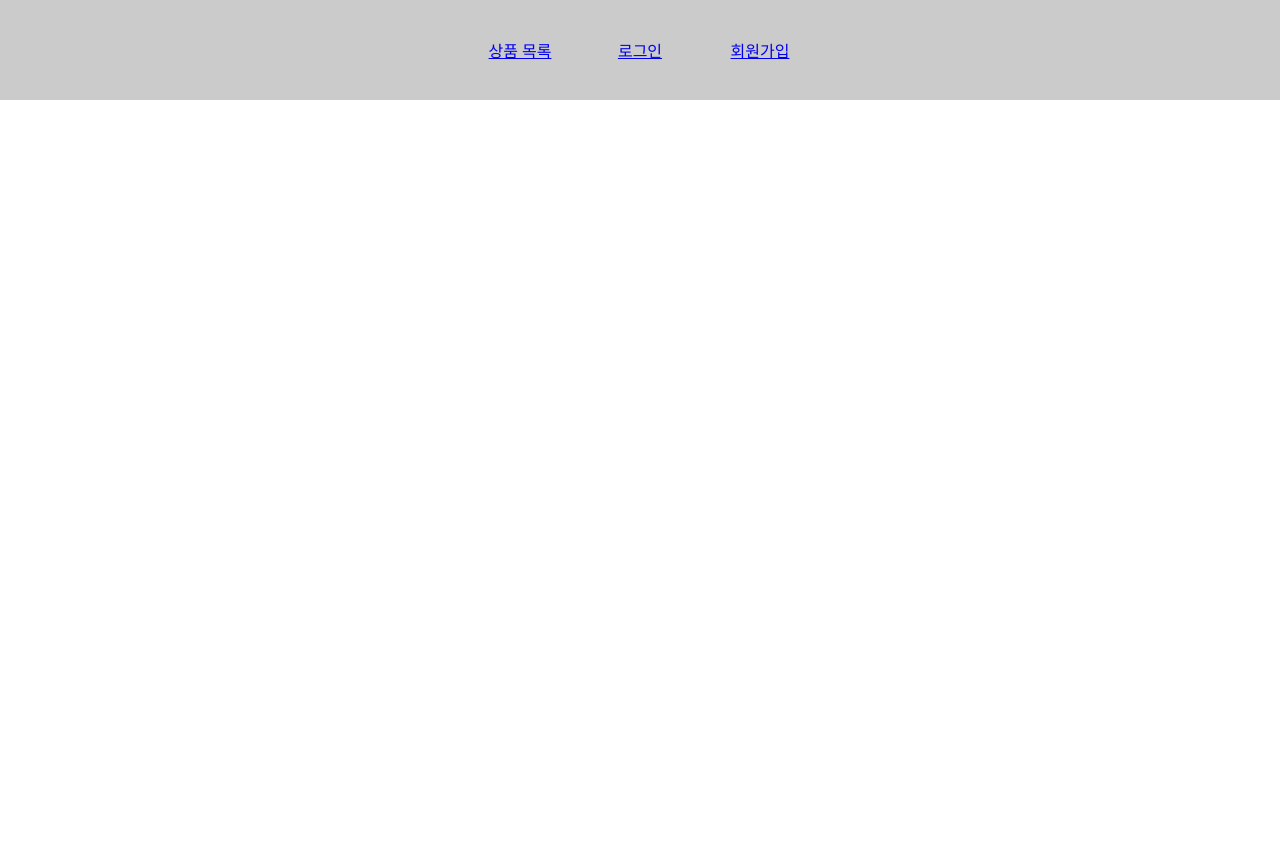
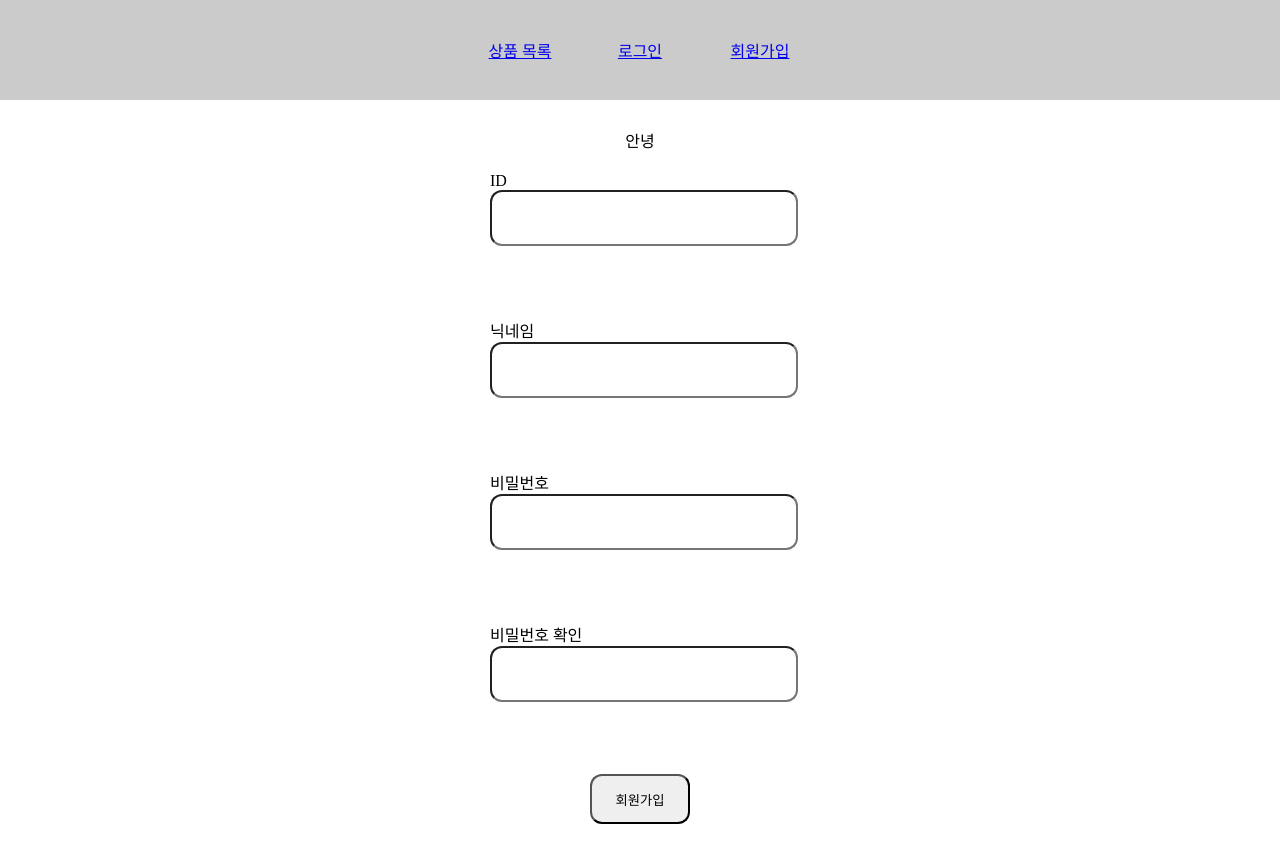
Before and after one commit to cobocho/numble-fashion-ecommerce, a React (Vite) app: page /signup in a window 1280 px wide. Shown: the top 862 px of the page. Built offline with nearby package versions, Linux system fonts and the light colour scheme; what emotion-reset would draw is missing.

Commit message:
Feat: 회원가입 기능 구현

```diff
--- a/src/api/auth.api.ts
+++ b/src/api/auth.api.ts
@@ -1,10 +1,19 @@
-import { UseQueryOptions, useQuery } from '@tanstack/react-query';
+import { UseQueryOptions, useQuery, useMutation, UseMutationOptions } from '@tanstack/react-query';
 import { API_PATH } from '@/constants/path';
 import { Token } from '@/types/user';
 import request from './core/request';
+import { CreateUserForm } from '@/types/auth';
 
 export const getToken = async (id: string, password: string): Promise<Token> => {
   return await request(`${API_PATH.AUTH.TOKEN}?id=${id}&password=${password}`);
+};
+
+export const createUser = async (userData: CreateUserForm, options?: RequestInit) => {
+  return await request(API_PATH.AUTH.SIGNUP, {
+    method: 'POST',
+    body: JSON.stringify(userData),
+    ...options,
+  });
 };
 
 export const useGetToken = (id: string, password: string, options?: UseQueryOptions<Token>) => {
@@ -15,3 +24,7 @@ export const useGetToken = (id: string, password: string, options?: UseQueryOpti
     ...options,
   });
 };
+
+export const useCreateUser = (userData: CreateUserForm | null = null, options?: UseMutationOptions<CreateUserForm>) => {
+  return useMutation<CreateUserForm>(() => createUser(userData!), options);
+};
--- a/src/constants/path.ts
+++ b/src/constants/path.ts
@@ -21,5 +21,6 @@ export const API_PATH = Object.freeze({
 
   AUTH: {
     TOKEN: '/auth',
+    SIGNUP: '/signup',
   },
 });
--- /dev/null
+++ b/src/constants/regexp.ts
@@ -0,0 +1,7 @@
+const REGEXP = {
+  ID: /^[a-z0-9]{6,14}$/,
+  PASSWORD: /^(?=.*[A-Za-z0-9])(?=.*[@$!%*#?&])[A-Za-z0-9@$!%*#?&]{8,}$/,
+  NICKNAME: /^.{2,8}$/,
+};
+
+export default REGEXP;
--- /dev/null
+++ b/src/pages/SignUp/index.style.tsx
@@ -0,0 +1,17 @@
+import styled from '@emotion/styled';
+
+export const Container = styled.div`
+  display: flex;
+  justify-content: center;
+  align-items: center;
+  padding: 20px;
+`;
+
+export const SignUpForm = styled.form`
+  display: flex;
+  gap: 20px;
+  flex-direction: column;
+  justify-content: center;
+  align-items: center;
+  width: 300px;
+`;
--- a/src/pages/SignUp/index.tsx
+++ b/src/pages/SignUp/index.tsx
@@ -1,5 +1,74 @@
+import useForm from '@/hooks/useForm';
+import * as Style from './index.style';
+import Input from '@/common/input';
+import Button from '@/common/Button';
+import { CreateUserForm } from '@/types/auth';
+import signUpValidator from './signupValidator';
+import { createUser } from '@/api/auth.api';
+import { useNavigate } from 'react-router-dom';
+import { ROUTE_PATH } from '@/constants/path';
+
 const SignUp = () => {
-  return <div></div>;
+  const navigate = useNavigate();
+  const { values, errors, handleChange, handleSubmit } = useForm<CreateUserForm>({
+    init: {
+      id: '',
+      nickname: '',
+      password: '',
+      password_check: '',
+    },
+    onSubmit: async () => {
+      try {
+        const result = await createUser(values);
+        alert(result.message);
+        navigate(ROUTE_PATH.BASE);
+      } catch (err) {
+        alert(err);
+      }
+    },
+    validate: signUpValidator,
+  });
+
+  return (
+    <Style.Container>
+      <Style.SignUpForm onSubmit={handleSubmit}>
+        안녕
+        <Input
+          type="id"
+          label="ID"
+          name="id"
+          fillWidth
+          onChange={handleChange}
+        />
+        <p>{errors.id}</p>
+        <Input
+          type="text"
+          label="닉네임"
+          name="nickname"
+          fillWidth
+          onChange={handleChange}
+        />
+        <p>{errors.nickname}</p>
+        <Input
+          type="password"
+          label="비밀번호"
+          name="password"
+          fillWidth
+          onChange={handleChange}
+        />
+        <p>{errors.password}</p>
+        <Input
+          type="password"
+          label="비밀번호 확인"
+          name="password_check"
+          fillWidth
+          onChange={handleChange}
+        />
+        <p>{errors.password_check}</p>
+        <Button type="submit">회원가입</Button>
+      </Style.SignUpForm>
+    </Style.Container>
+  );
 };
 
 export default SignUp;
--- /dev/null
+++ b/src/pages/SignUp/signUpValidator.ts
@@ -0,0 +1,34 @@
+import REGEXP from '@/constants/regexp';
+import { CreateUserForm } from '@/types/auth';
+
+const signUpValidator = ({ id, nickname, password, password_check }: CreateUserForm) => {
+  const error: Partial<CreateUserForm> = {};
+
+  if (!id) {
+    error.id = 'ID를 입력해주세요!';
+  } else if (!REGEXP.ID.test(id)) {
+    error.id = '6자 이상 14자 이하의 영어 소문자와 숫자로 이루어진 ID을 입력해주세요!';
+  }
+
+  if (!password) {
+    error.password = '비밀번호를 입력해주세요!';
+  } else if (!REGEXP.PASSWORD.test(password)) {
+    error.password = '8자 이상의 영어와 숫자, 특수문자가 포함된 비밀번호를 입력해주세요!';
+  }
+
+  if (!nickname) {
+    error.nickname = '닉네임을 입력해주세요!';
+  } else if (!REGEXP.NICKNAME.test(nickname)) {
+    error.nickname = '2자 이상 8자 이하의 닉네임을 입력해주세요!';
+  }
+
+  if (!password_check) {
+    error.password_check = '비밀번호를 다시 입력해주세요!!';
+  } else if (password_check !== password) {
+    error.password_check = '비밀번호가 다릅니다!';
+  }
+
+  return error;
+};
+
+export default signUpValidator;
--- /dev/null
+++ b/src/types/auth.ts
@@ -0,0 +1,8 @@
+export interface CreateUserForm {
+  id: string;
+  nickname: string;
+  password: string;
+  password_check: string;
+}
+
+export type CreateUser = Omit<CreateUserForm, 'password_check'>;
```
